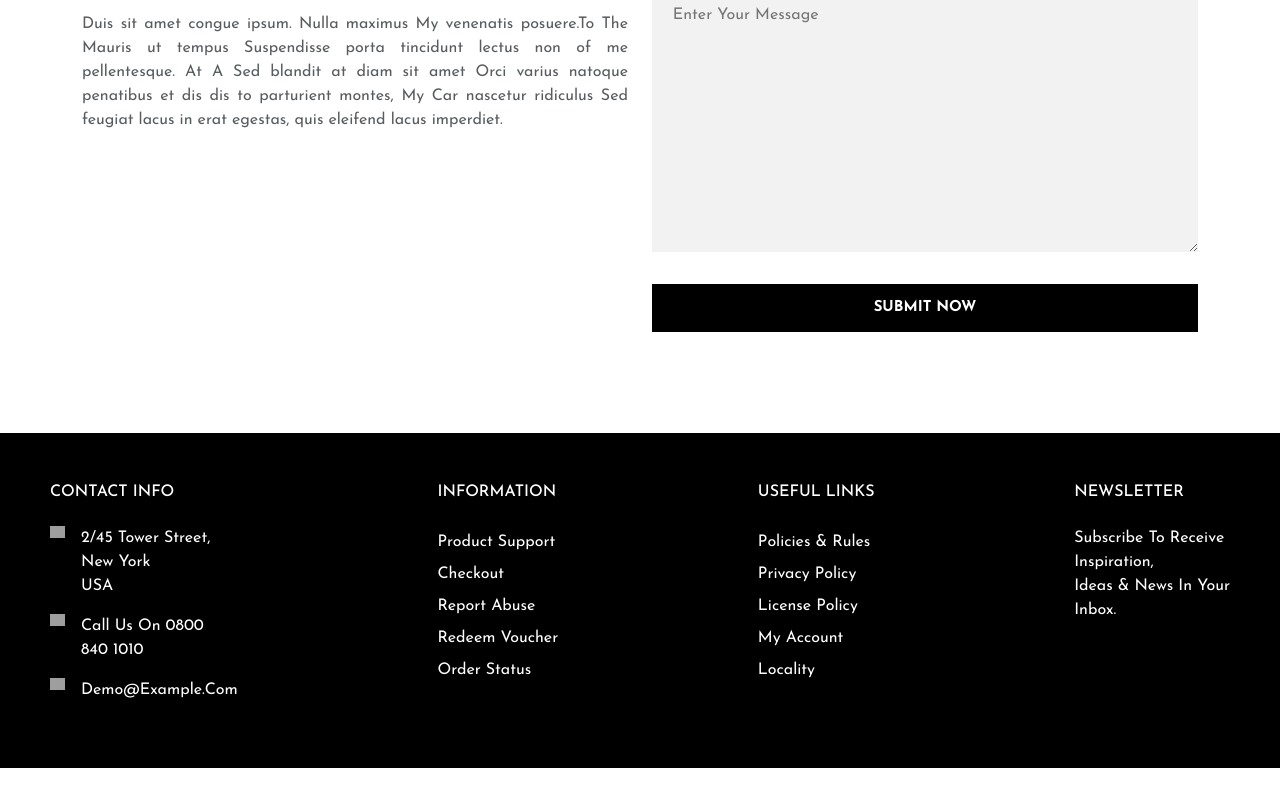
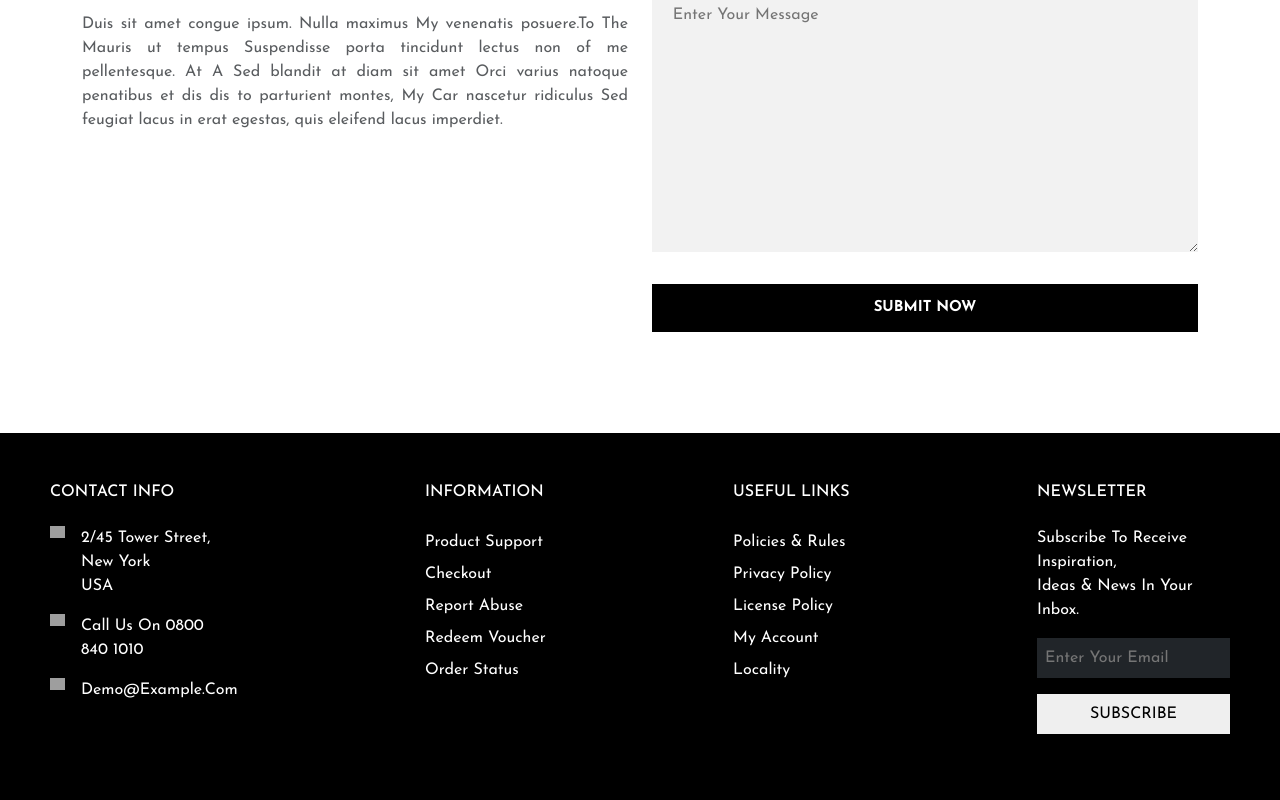
Before and after one commit to MattiaMessana/proj-html-vuejs, a Vue app: page / in a window 1280 px wide. Shown: the part 5766-6566 px from the top of the page. Before the commit the page ends 6534 px from the top, so only its background shows below. Built offline with nearby package versions, Linux system fonts and the light colour scheme; grey boxes are pictures that could not be loaded.

Commit message:
input e button footer

```diff
--- a/src/components/MyFooter.vue
+++ b/src/components/MyFooter.vue
@@ -1,5 +1,33 @@
 <script>
+import { ref } from 'vue';
 export default {
+    setup() {
+        const email = ref('');
+        const errorMessage = ref('');
+        const successMessage = ref('');
+
+        const validateEmail = (email) => {
+            const valid = /^[^\s@]+@[^\s@]+\.[^\s@]+$/;
+            return valid.test(email);
+        };
+
+        const subscribe = () => {
+            if (!validateEmail(email.value)) {
+                errorMessage.value = 'Please enter a valid email address.';
+                successMessage.value = '';
+            } else {
+                errorMessage.value = '';
+                successMessage.value = 'Thank You, Your Sign-Up Request Was Successful! Please Check Your Email Inbox To Confirm.';
+            }
+        };
+
+        return {
+            email,
+            errorMessage,
+            successMessage,
+            subscribe
+        };
+    },
     data() {
         return {
             info: [
@@ -110,12 +138,20 @@ export default {
             </li>
         </ul>
 
+        <div class="d-flex flex-column">
             <ul>
                 <h6 class="mb-4">NEWSLETTER</h6>
                 <li class="lh-base" v-for="item in newsletter">
                     {{ item.row }}
                 </li>
+                <div class="d-flex flex-column gap-3 mt-3 max-width">
+                    <input v-model="email" class="p-2 bg-dark border-0" type="text" placeholder="Enter Your Email">
+                    <button @click="subscribe" class="p-2 border-0">SUBSCRIBE</button>
+                    <p v-if="errorMessage" class="text-danger">{{ errorMessage }}</p>
+                    <p v-if="successMessage">{{ successMessage }}</p>
+                </div>
             </ul>
+        </div>
     </div>
 
 </template>
@@ -128,5 +164,13 @@ export default {
     img {
         width: 15px;
     }
+
+    input[type="text"] {
+        color: white;
+    }
+
+    .max-width {
+        max-width: min-content;
+    }
 }
 </style>
```
Lines whose indentation alone changed are shown as unchanged.
